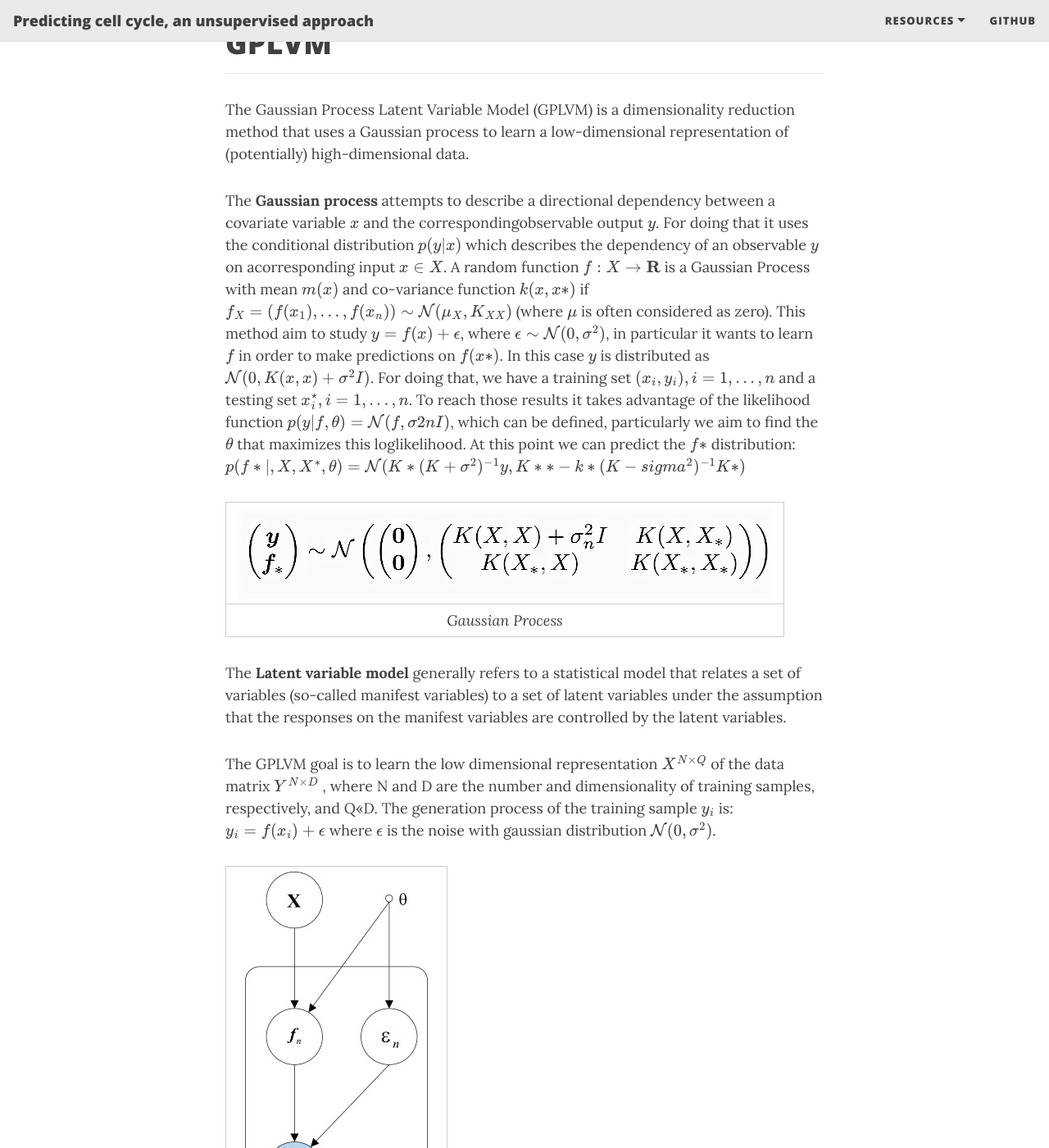
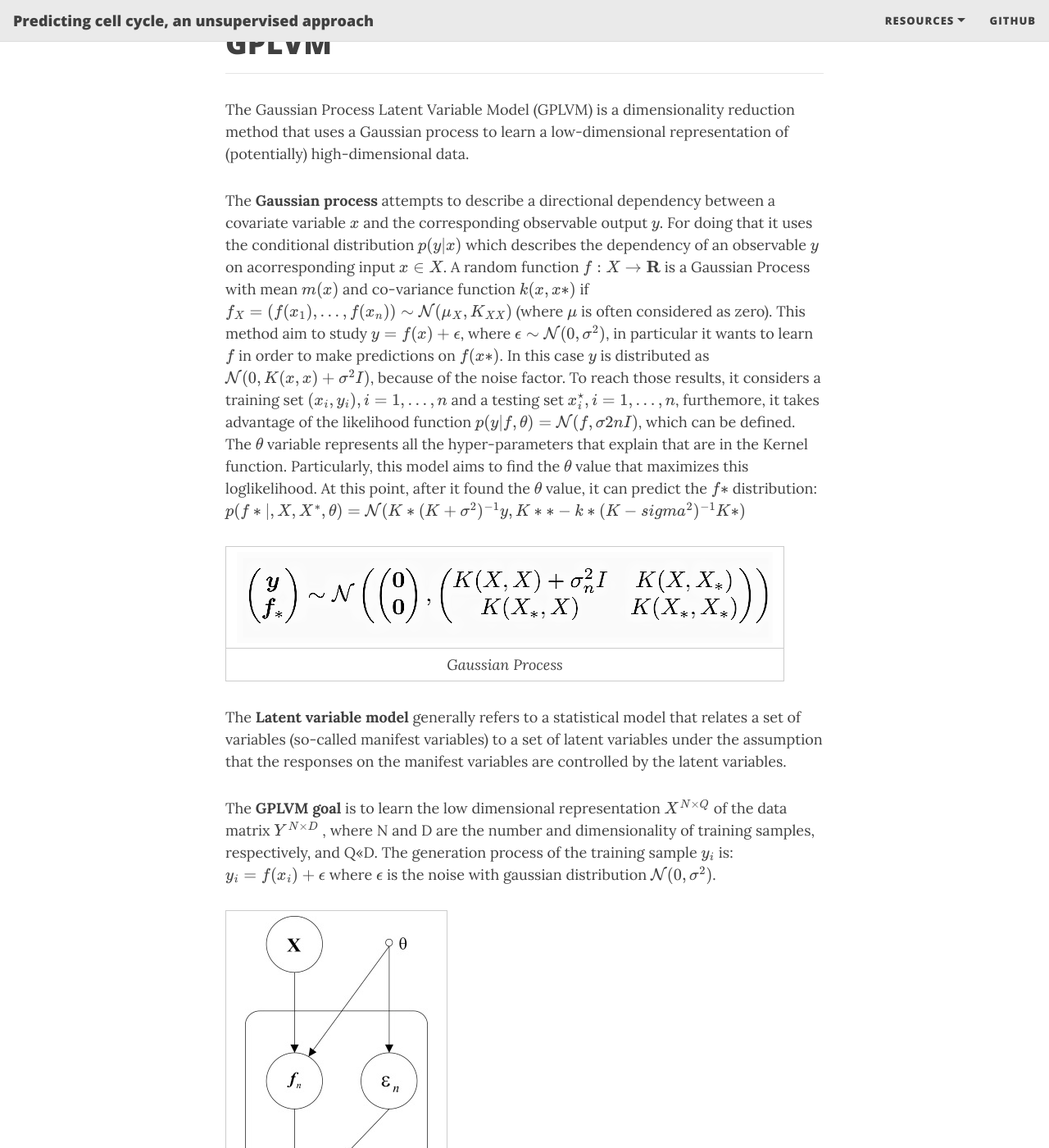
Before and after one commit to lucarossi9/statistical_computation_4, a Jekyll site: the page built from index.md, in a window 1280 px wide and 1400 px high, scrolled down 8373 px. Shown: the whole window at 82% size. Built offline with Jekyll 4.4.1, drawn with Linux system fonts in a browser that asks for light colours; nearby versions of some CDN libraries; formulas are drawn with MathJax 3; the list of posts is cut into pages by our own code.

Commit message:
Update index.md

```diff
--- a/index.md
+++ b/index.md
@@ -106,7 +106,8 @@ $$
 --------------------------------
 The Gaussian Process Latent Variable Model (GPLVM) is a dimensionality reduction method that uses a Gaussian process to learn a low-dimensional representation of (potentially) high-dimensional data.
 
-The __Gaussian process__ attempts to describe a directional dependency between a covariate variable $$x$$ and the correspondingobservable output $$y$$. For doing that it uses the conditional distribution $$p(y\vert x)$$ which describes the dependency of an observable $$y$$ on acorresponding input $$x \in X$$. A random function $$f:X\to \mathbf{R}$$  is a Gaussian Process with mean $$m(x)$$ and co-variance function $$k(x,x*)$$ if $$f_{X}=(f(x_1),...,f(x_n)) \sim \mathcal{N}(\mu_X,K_{XX})$$ (where $$\mu$$ is often considered as zero). This method aim to study $$y=f(x)+\epsilon$$, where $$\epsilon \sim \mathcal{N}(0,\sigma^2)$$, in particular it wants to learn $$f$$ in order to make predictions on $$f(x*)$$. In this case $$y$$ is distributed as $$\mathcal{N}(0,K(x,x)+\sigma^2I)$$. For doing that, we have a training set $${(x_i,y_i), i=1,...,n}$$ and a testing set $${x_i^\star, i=1,...,n}$$. To reach those results it takes advantage of the likelihood function $$p(y\vert f, \theta)=\mathcal{N}(f, σ2nI)$$, which can be defined, particularly we aim to find the $$\theta$$ that maximizes this loglikelihood. At this point we can predict the $$f*$$ distribution:
+The __Gaussian process__ attempts to describe a directional dependency between a covariate variable $$x$$ and the corresponding observable output $$y$$. For doing that it uses the conditional distribution $$p(y\vert x)$$ which describes the dependency of an observable $$y$$ on acorresponding input $$x \in X$$.
+A random function $$f:X\to \mathbf{R}$$ is a Gaussian Process with mean $$m(x)$$ and co-variance function $$k(x,x*)$$ if $$f_{X}=(f(x_1),...,f(x_n)) \sim \mathcal{N}(\mu_X,K_{XX})$$ (where $$\mu$$ is often considered as zero). This method aim to study $$y=f(x)+\epsilon$$, where $$\epsilon \sim \mathcal{N}(0,\sigma^2)$$, in particular it wants to learn $$f$$ in order to make predictions on $$f(x*)$$. In this case $$y$$ is distributed as $$\mathcal{N}(0,K(x,x)+\sigma^2I)$$, because of the noise factor. To reach those results, it considers a training set $${(x_i,y_i), i=1,...,n}$$ and a testing set $${x_i^\star, i=1,...,n}$$, furthemore, it takes advantage of the likelihood function $$p(y\vert f, \theta)=\mathcal{N}(f, σ2nI)$$, which can be defined. The $$\theta$$ variable represents all the hyper-parameters that explain that are in the Kernel function. Particularly, this model aims to find the $$\theta$$ value that maximizes this loglikelihood. At this point, after it found the $$\theta$$ value, it can predict the $$f*$$ distribution:
 $$p(f∗\vert, X, X^∗, \theta) = \mathcal{N}(K*(K+\sigma^2)^{-1}y, K**-k*(K−sigma^2)^{-1}K*)$$
 
 | ![gp](assets/img/gauspro.png) |
@@ -116,7 +117,7 @@ $$p(f∗\vert, X, X^∗, \theta) = \mathcal{N}(K*(K+\sigma^2)^{-1}y, K**-k*(K−
 The __Latent variable model__ generally refers to a statistical model that relates a set of variables (so-called manifest variables) to a set of latent variables under the assumption that the responses on the manifest variables are controlled by the latent variables.
 
 
-The GPLVM goal is to learn the low dimensional representation $$X^{N\times Q}$$ of the data matrix $$Y^{N\times D}$$ , where N and D are the number and dimensionality of training samples, respectively, and Q<<D. The generation process of the training sample $$y_i$$ is:
+The __GPLVM goal__ is to learn the low dimensional representation $$X^{N\times Q}$$ of the data matrix $$Y^{N\times D}$$ , where N and D are the number and dimensionality of training samples, respectively, and Q<<D. The generation process of the training sample $$y_i$$ is:
 $$
 y_i = f(x_i)+ \epsilon
 $$
```
